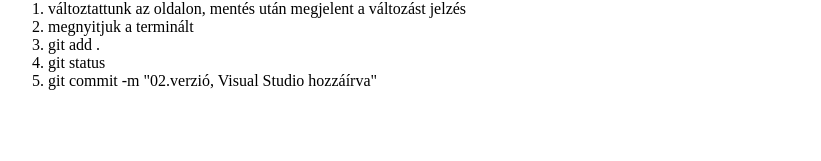
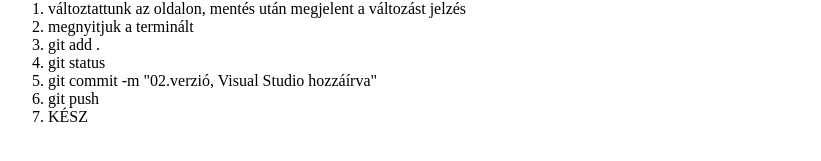
Before and after one commit to JuhaszneIldiko/GIT-lepesek, a plain HTML site: page index.html in a window 1280 px wide. Shown: the part 387-548 px from the top of the page, without its empty margins (0-821 px from the left). Drawn offline with Linux system fonts and the light colour scheme.

Commit message:
03.verzió, Visual Studio hozzáírva

```diff
--- a/index.html
+++ b/index.html
@@ -49,6 +49,8 @@
         <li> git add .</li>
         <li> git status</li>
         <li> git commit -m "02.verzió, Visual Studio hozzáírva"</li>
+        <li> git push </li>
+        <li> KÉSZ </li>
 
     </ol>
 
```
